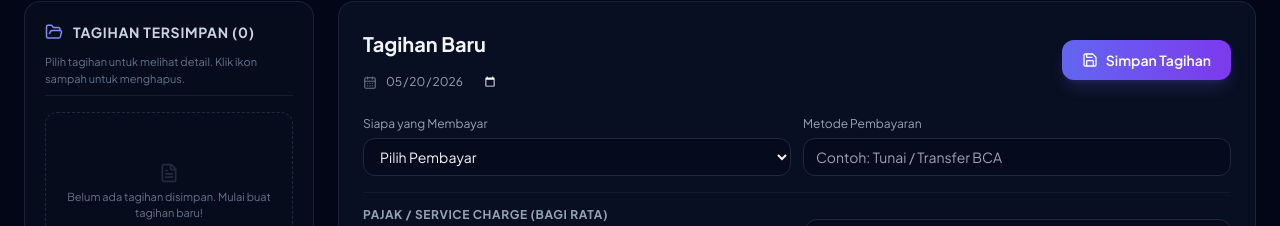
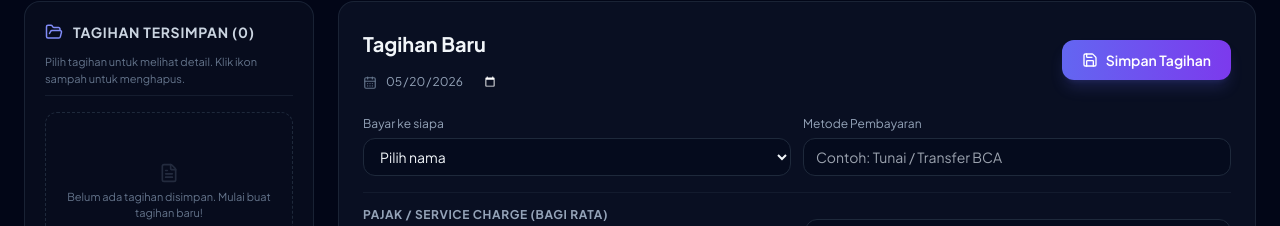
Before and after one commit to KIRRUU0/SplitBillPro, a React (Vite) app: page / in a window 1280 px wide. Shown: the part 324-550 px from the top of the page. Built offline with nearby package versions, Linux system fonts and the light colour scheme.

Commit message:
fix: rename Pembayar labels to Bayar ke siapa

```diff
--- a/src/App.tsx
+++ b/src/App.tsx
@@ -564,13 +564,13 @@ localStorage.setItem(LOCAL_STORAGE_BILLS_KEY, JSON.stringify(updatedBills));
             {/* Payment Routing: Who pays and method */}
             <div className="no-print grid grid-cols-1 md:grid-cols-2 gap-3 mt-3">
               <div>
-                <label className="text-xs text-slate-400">Siapa yang Membayar</label>
+                <label className="text-xs text-slate-400">Bayar ke siapa</label>
                 <select
                   value={payerId}
                   onChange={(e) => setPayerId(e.target.value)}
                   className="w-full mt-1 bg-slate-950/40 border border-slate-800 rounded-xl px-3 py-2 text-sm text-slate-100"
                 >
-                  <option value="">Pilih Pembayar</option>
+                  <option value="">Pilih nama</option>
                   {members.map(m => (
                     <option key={m.id} value={m.id}>{m.name}</option>
                   ))}
--- a/src/components/PaymentSummary.tsx
+++ b/src/components/PaymentSummary.tsx
@@ -65,7 +65,7 @@ export const PaymentSummary: React.FC<PaymentSummaryProps> = ({
         </div>
         {payer && (
           <div style={{ display: 'flex', justifyContent: 'space-between', fontSize: '13px', marginBottom: '4px' }}>
-            <span style={{ color: '#555' }}>Pembayar</span>
+            <span style={{ color: '#555' }}>Bayar ke siapa?</span>
             <span>{payer.name}</span>
           </div>
         )}
```
